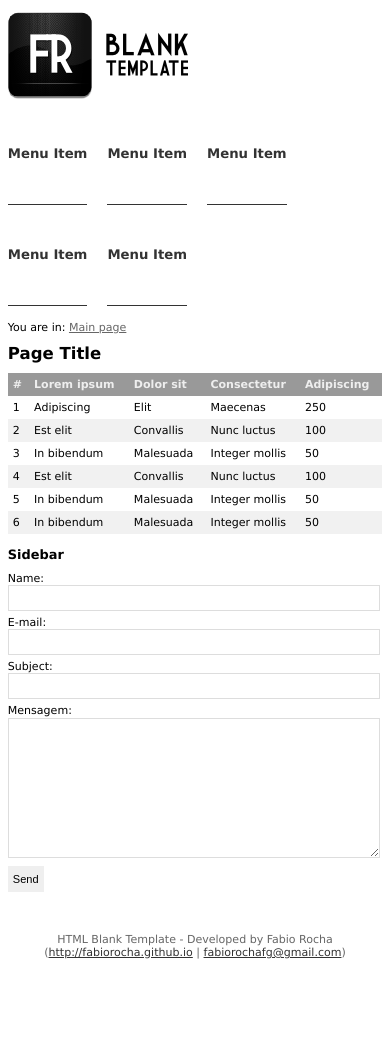
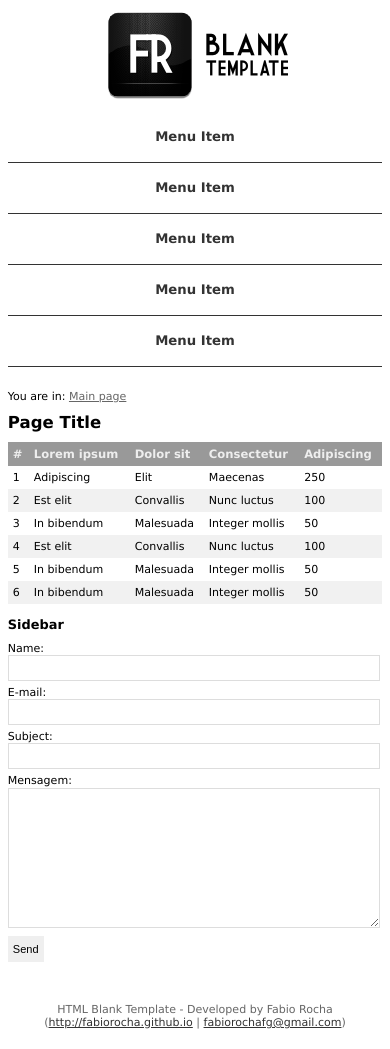
Before and after one commit to fabiorochafg/html-blank-template, a plain HTML site: page index.html in a window 390 px wide. Before the commit the page ends 979 px from the top, so only its background shows below. Drawn offline with Linux system fonts and the light colour scheme.

Commit message:
Improving CSS of tables.

```diff
--- a/files/main.css
+++ b/files/main.css
@@ -62,7 +62,17 @@ form {
 }
 h1 {
     float: left;
-    margin: 10px 0;
+    margin: 0 2% 0 0;
+}
+h1 a {
+    background: url(../images/logo.png) no-repeat -6px 0;
+    display: block;
+    height: 100px;
+    text-indent: -9000px;
+    width: 186px;
+}
+h1 a:hover {
+    opacity: 0.8;
 }
 h2 {
     padding: 0 0 10px;
@@ -113,12 +123,13 @@ td, th {
 tbody tr:nth-child(even) {
     background: #f1f1f1;
 }
+thead th {
+    font-size: 105%;
+    text-align: left;
+}
 thead tr {
-    background: #999;
-    color: #eee;
-}
-thead th {
-    text-align: left;
+    background: #999999;
+    color: #eeeeee;
 }
 textarea {
     border: 1px solid #DDDDDD;
@@ -135,8 +146,75 @@ ul {
 ul ul {
     padding: 0 0 0 15px;
 }
-
-/* Layout */
+#accesskeys {
+    line-height: 0;
+}
+#accesskeys li {
+    display: block;
+    text-indent: -9000px;
+}
+#breadcrumbs {
+    padding: 0 0 10px;
+}
+#content {
+    float: left;
+    padding: 1% 2% 1% 0;
+    width: 79%;
+}
+#content ol,
+#content ul {
+    padding: 0 0 10px 20px;
+}
+#content p {
+    line-height: 1.5em;
+    padding: 0 0 10px;
+    text-align: justify;
+}
+#footer {
+    color: #666;
+    padding: 20px 0;
+    text-align: center;
+}
+#footer a {
+    color: #333;
+}
+#footer a:hover {
+    color: #666;
+}
+#menu {
+    float: right;
+}
+#menu a {
+    border-bottom: 1px solid #333333;
+    color: #333333;
+    display: block;
+    font-size: 150%;
+    font-weight: bold;
+    height: 100px;
+    line-height: 100px;
+    text-decoration: none;
+}
+#menu a:hover {
+    border-bottom: 1px solid #999999;
+    color: #999999;
+}
+#menu li {
+    float: left;
+    list-style: none;
+    margin: 0 0 0 30px;
+}
+#sidebar {
+    float: right;
+    padding: 1% 0;
+    width: 19%;
+}
+#sidebar input[type="email"],
+#sidebar input[type="file"],
+#sidebar input[type="password"],
+#sidebar input[type="text"],
+#sidebar textarea {
+    width: 97%;
+}
 #wrapper {
     width: 100%;
 }
@@ -176,124 +254,17 @@ ul ul {
     padding: 1% 2%;
     width: 96%;
 }
-
-/* Header */
-#header h1 {
-    float: left;
-    margin: 0 2% 0 0;
-}
-#header h1 a {
-    background: url(../images/logo.png) no-repeat -6px 0;
-    display: block;
-    height: 100px;
-    text-indent: -9000px;
-    width: 186px;
-}
-#header h1 a:hover {
-    opacity: 0.8;
-}
-#accesskeys {
-    line-height: 0;
-}
-#accesskeys li {
-    display: block;
-    text-indent: -9000px;
-}
-#menu {
-    float: right;
-}
-#menu li {
-    float: left;
-    list-style: none;
-    margin: 0 0 0 30px;
-}
-#menu li a {
-    border-bottom: 1px solid #333333;
-    color: #333333;
-    display: block;
-    font-size: 150%;
-    font-weight: bold;
-    height: 100px;
-    line-height: 100px;
-    text-decoration: none;
-}
-#menu li a:hover {
-    border-bottom: 1px solid #999999;
-    color: #999999;
-}
-
-/* Content Area */
-#breadcrumbs {
-    padding: 0 0 10px;
-}
-#content {
-    float: left;
-    padding: 1% 2% 1% 0;
-    width: 79%;
-}
-#content ol,
-#content ul {
-    padding: 0 0 10px 20px;
-}
-#content p {
-    line-height: 1.5em;
-    padding: 0 0 10px;
-    text-align: justify;
-}
-#sidebar {
-    float: right;
-    padding: 1% 0;
-    width: 19%;
-}
-#sidebar input[type="email"],
-#sidebar input[type="file"],
-#sidebar input[type="password"],
-#sidebar input[type="text"],
-#sidebar textarea {
-    width: 97%;
-}
-
-/* Footer */
-#footer {
-    color: #666;
-    padding: 20px 0;
-    text-align: center;
-}
-#footer a {
-    color: #333;
-}
-#footer a:hover {
-    color: #666;
-}
-
-/* Classes */
 .invisible-element {
-    display: block;
-    height: 0;
-    margin: 0;
-    padding: 0;
-    text-indent: -9000px;
-    width: 0;
+    display: block !important;
+    height: 0 !important;
+    margin: 0 !important;
+    padding: 0 !important;
+    text-indent: -9000px !important;
+    width: 0 !important;
 }
 
 /* Media-queries */
 @media only screen and (max-device-width: 480px), only screen and (min-device-width: 481px) and (max-device-width: 1024px) and (orientation:portrait), only screen and (min-device-width: 481px) and (max-device-width: 1024px) and (orientation:landscape) {
-    #content,
-    #sidebar {
-        display: inline-block;
-        float: none;
-        padding: 0 0 2%;
-        width: 100%;
-    }
-    #menu {
-        display: inline-block;
-        float: none;
-        padding: 0 0 2%;
-        width: 100%;
-    }
-    #menu li {
-        margin: 0 20px 0 0;
-    }
     #menu li a {
         font-size: 120%;
     }
@@ -306,21 +277,30 @@ ul ul {
         padding: 0 0 2%;
         width: 100%;
     }
-    #menu li {
-        margin: 0 0 0 20px;
-    }
-    #menu li a {
-        font-size: 120%;
-    }
 }
 @media screen and (max-width: 800px) {
+    h1 {
+        float: left;
+        margin: 0;
+        width: 100%;
+    }
+    h1 a {
+        background: url(../images/logo.png) no-repeat center 0;
+        width: 100%;
+    }
     #menu {
         display: inline-block;
         float: none;
-        padding: 0 0 2%;
+        padding: 2% 0 4%;
         width: 100%;
     }
+    #menu a {
+        height: 50px;
+        line-height: 50px;
+        text-align: center;
+    }
     #menu li {
-        margin: 0 20px 0 0;
+        margin: 0;
+        width: 100%;
     }
 }
```
